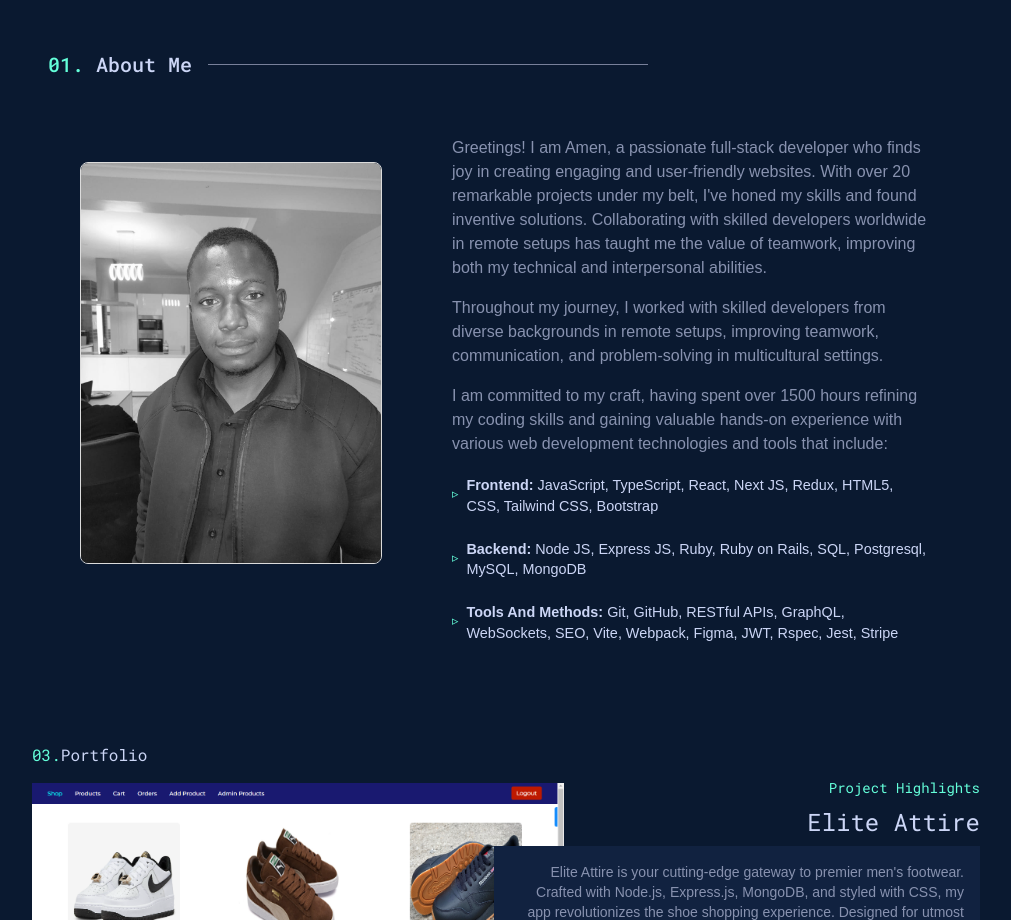
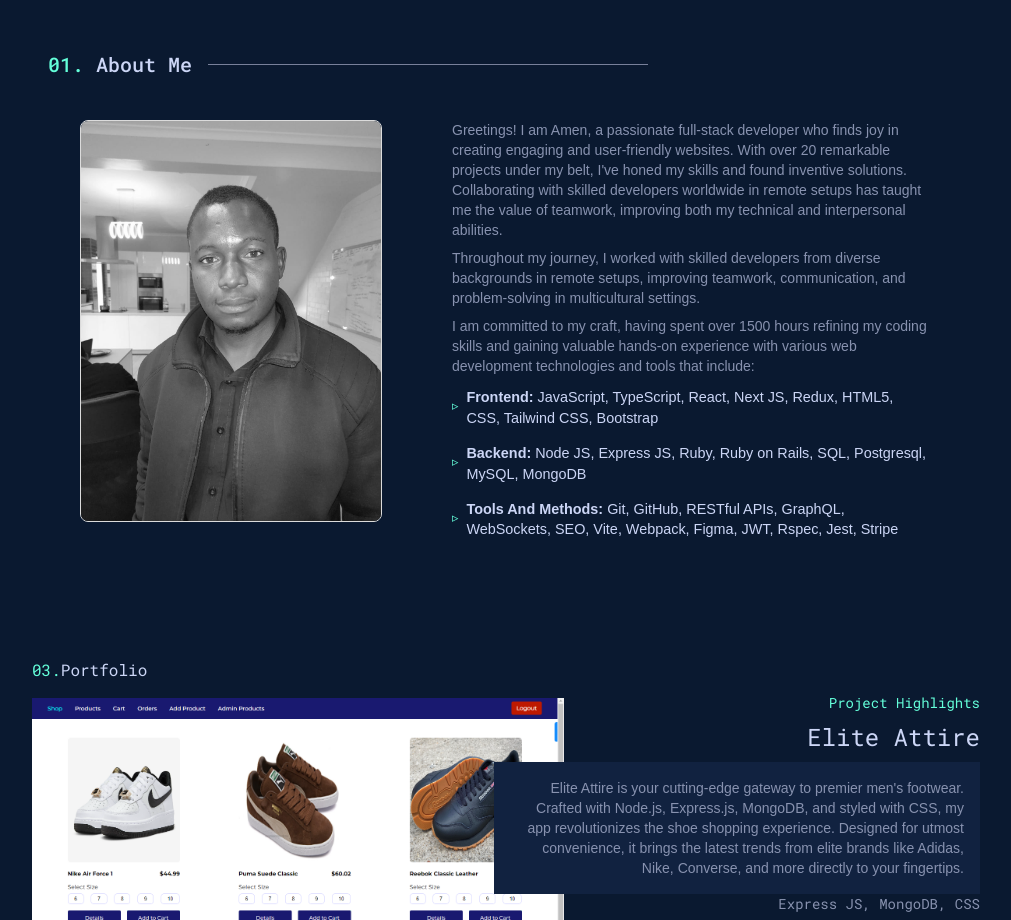
Before and after one commit to Amen-Musingarimi/portfolio, a React (Create React App) app: page / in a window 1280 px wide. Shown: the part 800-1720 px from the top of the page, without its empty margins (120-1131 px from the left). Built offline with nearby package versions, Linux system fonts and the light colour scheme.

Commit message:
Modify about summary font size

```diff
--- a/src/pages/About.js
+++ b/src/pages/About.js
@@ -90,8 +90,8 @@
         >
           <Box className="about-content" sx={{ fontFamily: 'sans-serif' }}>
             <Typography
-              variant="body1"
-              sx={{ mt: 4, fontFamily: 'sans-serif' }}
+              variant="body2"
+              sx={{ mt: 2, fontFamily: 'sans-serif' }}
             >
               Greetings! I am Amen, a passionate full-stack developer who finds
               joy in creating engaging and user-friendly websites. With over 20
@@ -101,22 +101,25 @@
               improving both my technical and interpersonal abilities.
             </Typography>
             <Typography
-              variant="body1"
-              sx={{ mt: 2, fontFamily: 'sans-serif' }}
+              variant="body2"
+              sx={{ mt: 1, fontFamily: 'sans-serif' }}
             >
               Throughout my journey, I worked with skilled developers from
               diverse backgrounds in remote setups, improving teamwork,
               communication, and problem-solving in multicultural settings.
             </Typography>
-            <Typography sx={{ mt: 2, fontFamily: 'sans-serif' }}>
+            <Typography
+              variant="body2"
+              sx={{ mt: 1, fontFamily: 'sans-serif' }}
+            >
               I am committed to my craft, having spent over 1500 hours refining
               my coding skills and gaining valuable hands-on experience with
               various web development technologies and tools that include:
             </Typography>
 
             <Box>
-              <Box sx={{ mt: 2 }}>
-                <Grid container sx={{ mt: 2 }}>
+              <Box sx={{ mt: 1 }}>
+                <Grid container sx={{ mt: 1 }}>
                   <Grid
                     item
                     xs={12}
@@ -155,8 +158,8 @@
                   </Grid>
                 </Grid>
               </Box>
-              <Box sx={{ mt: 2 }}>
-                <Grid container sx={{ mt: 2 }}>
+              <Box sx={{ mt: 1 }}>
+                <Grid container sx={{ mt: 1 }}>
                   <Grid
                     item
                     xs={12}
@@ -195,8 +198,8 @@
                   </Grid>
                 </Grid>
               </Box>
-              <Box sx={{ mt: 2 }}>
-                <Grid container sx={{ mt: 2 }}>
+              <Box sx={{ mt: 1 }}>
+                <Grid container sx={{ mt: 1 }}>
                   <Grid
                     item
                     xs={12}
```
